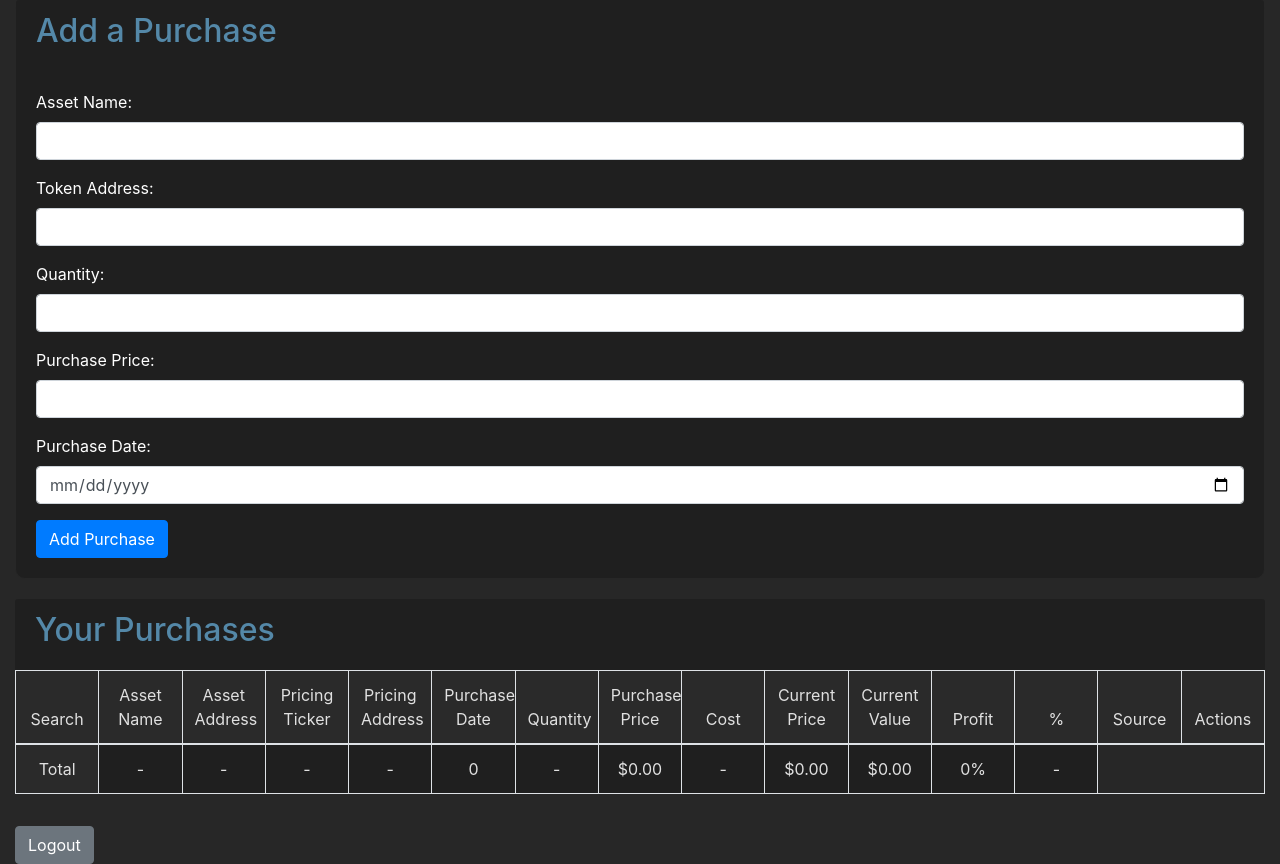
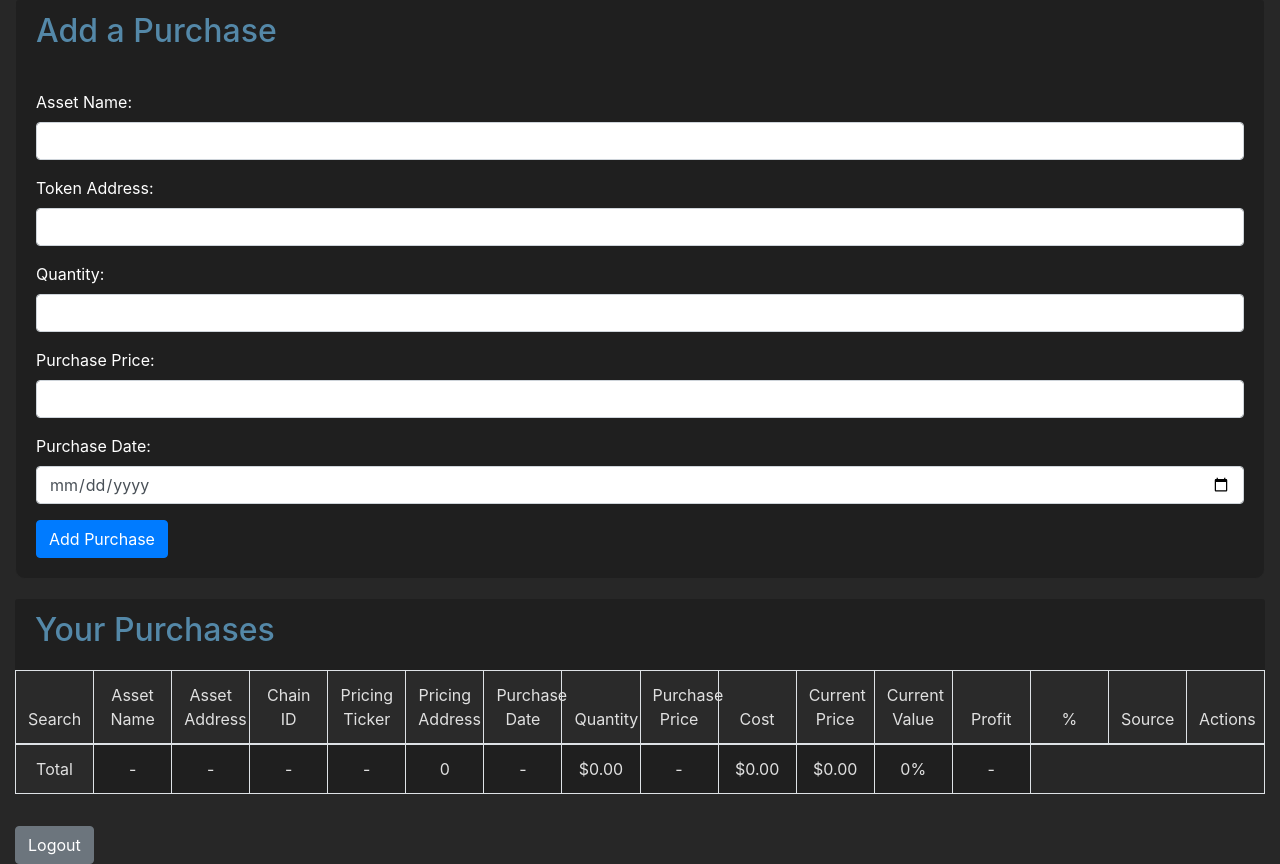
Before and after one commit to howe-s/Arbscreener, a Flask app: page /userProfile in a window 1280 px wide. Shown: the part 158-1022 px from the top of the page. Run offline with Flask 3, Linux system fonts and the light colour scheme; the visitor is signed in with stand-in values (Sample User, id 1); data that the repository does not hold is empty; some libraries are stand-ins or nearby versions.

Commit message:
added chain_ID to userProfile column

```diff
--- a/main.py
+++ b/main.py
@@ -409,6 +409,7 @@ def edit_purchase(purchase_id):
         if request.method == 'POST':
             # Update the purchase details
             purchase.asset_name = request.form['asset_name']
+            purchase.baseToken_address = request.form['baseToken_address']
             purchase.quantity = float(request.form['quantity'])
             purchase.purchase_price = float(request.form['purchase_price'])
             purchase.purchase_date = datetime.strptime(request.form['purchase_date'], '%Y-%m-%d')
@@ -462,7 +463,8 @@ def fetch_current_price(asset_name):
               'name': TokenPair.base_token.name,
               'pair_url': TokenPair.url,
               'tokenPair': token_Pair,
-              'baseToken_url': f'https://dexscreener.com/{TokenPair.chain_id}/{TokenPair.base_token.address}'
+              'baseToken_url': f'https://dexscreener.com/{TokenPair.chain_id}/{TokenPair.base_token.address}',
+              'chain_id': TokenPair.chain_id
               }
 
 def fetch_historical_price(asset_name, start_timestamp, end_timestamp):
@@ -551,10 +553,11 @@ def user_prices(purchase_id):
         'name': token_price_data['name'],
         'quantity': purchase.quantity,
         'tokenPair': token_price_data['tokenPair'],
-        'currentValue': currentValue
+        'currentValue': currentValue,
+        'chain_id': token_price_data['chain_id']
     }
 
-
+#This route loads the data on dex_search and renders the page
 @app.route('/dex_search', methods=['GET', 'POST'])
 @login_required
 def dex_search():
--- a/templates/userProfile.html
+++ b/templates/userProfile.html
@@ -115,6 +115,7 @@
                         document.getElementById(`search-name-${purchaseId}`).textContent = `${data.name}`;
                         document.getElementById(`token-pair-${purchaseId}`).textContent = `${data.tokenPair}`;
                         document.getElementById(`current-value-${purchaseId}`).textContent = `${data.currentValue}`;
+                        document.getElementById(`chain-id-${purchaseId}`).textContent = `${data.chain_id}`;
 
                         // Update totals with new cost
                         updateTotals(data.profit, data.profitPercentage, data.purchaseCost, data.quantity, data.currentValue);
@@ -216,6 +217,7 @@
                                     <th scope="col">Search</th>
                                     <th scope="col">Asset Name</th>
                                     <th scope="col">Asset Address</th>
+                                    <th scope="col">Chain ID</th>
                                     <th scope="col">Pricing Ticker</th>
                                     <th scope="col">Pricing Address</th>
                                     <th scope="col">Purchase Date</th>
@@ -236,8 +238,9 @@
                                     <td class="table-td">{{ purchase.asset_name }}</td>
                                     <td id="search-name-{{ purchase.id }}">Loading...</td>
                                     <td id="baseToken-address" class="table-td">
-                                        <!-- <a id="baseToken-link" href="{{purchase.baseToken_address_url}}">{{ purchase.baseToken_address_url }}</a> -->
+                                        <a id="baseToken-link" href="{{purchase.baseToken_url}}">{{ purchase.baseToken_address}}</a>
                                     </td>
+                                    <td id="chain-id-{{ purchase.id }}">Loading...</td>
                                     <td id="token-pair-{{ purchase.id }}">Loading...</td>
                                     <td id="pair-address" class="table-td">
                                         <a id="pair-link" href="{{purchase.pair_url}}">{{ purchase.pair_address }}</a>
```
